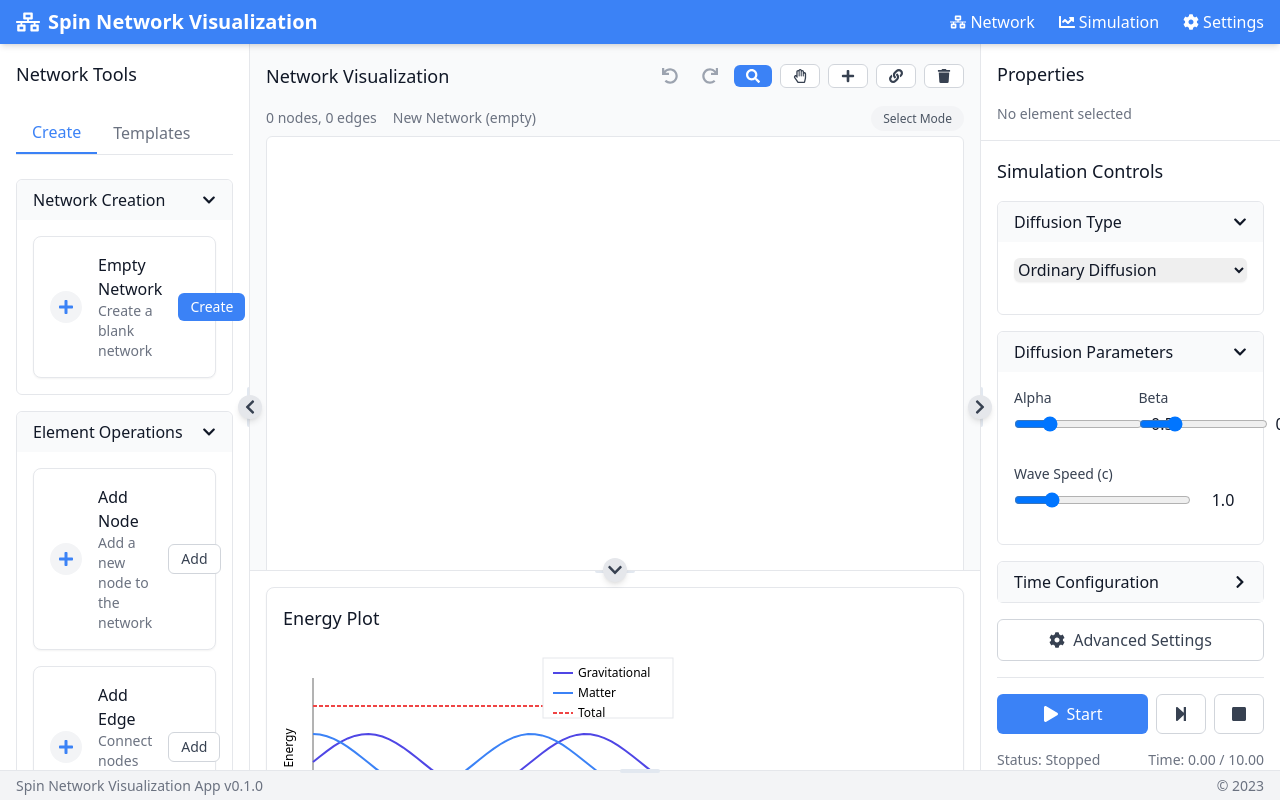
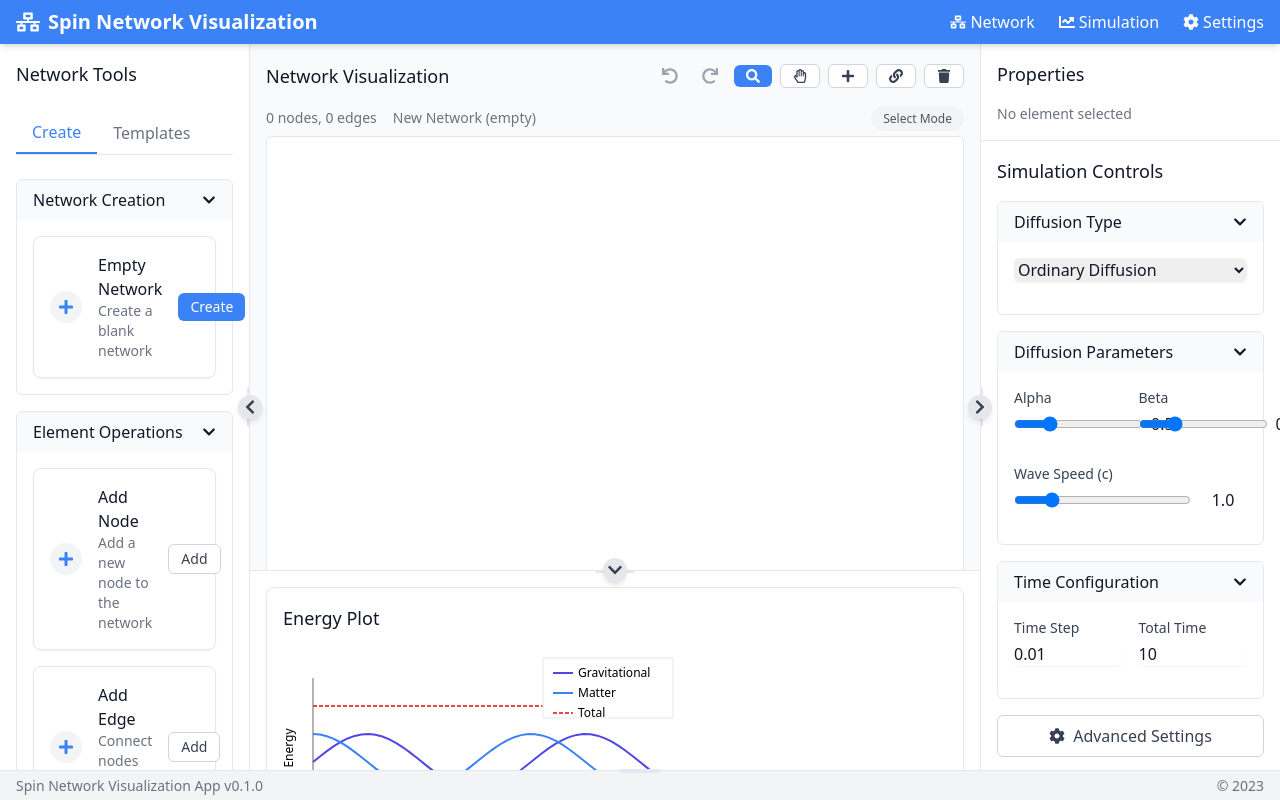
Before and after one commit to space-cadet/spin_network_app, a React (Vite) app: page / in a window 1280 px wide. Built offline with nearby package versions, Linux system fonts and the light colour scheme.

Commit message:
Implement collapsible section state management for sidebar panels with Redux integration

```diff
--- a/src/components/common/CollapsibleSection.tsx
+++ b/src/components/common/CollapsibleSection.tsx
@@ -1,5 +1,8 @@
-import React, { useState } from 'react';
+import React, { useEffect } from 'react';
 import { FaChevronDown, FaChevronRight } from 'react-icons/fa';
+import { useAppDispatch, useAppSelector } from '../../store/hooks';
+import { toggleSectionCollapsed } from '../../store/slices/uiSlice';
+import { selectSectionCollapsed } from '../../store/selectors';
 
 interface CollapsibleSectionProps {
   title: string;
@@ -9,10 +12,12 @@ interface CollapsibleSectionProps {
   headerClassName?: string;
   contentClassName?: string;
   iconClassName?: string;
+  id?: string; // Optional ID - will be generated from title if not provided
 }
 
 /**
  * A reusable collapsible section component with expand/collapse functionality
+ * that persists its state in Redux
  */
 const CollapsibleSection: React.FC<CollapsibleSectionProps> = ({
   title,
@@ -22,11 +27,29 @@ const CollapsibleSection: React.FC<CollapsibleSectionProps> = ({
   headerClassName = '',
   contentClassName = '',
   iconClassName = '',
+  id: propId,
 }) => {
-  const [isExpanded, setIsExpanded] = useState(defaultExpanded);
+  const dispatch = useAppDispatch();
+
+  // Generate a consistent ID for this section based on title
+  const sectionId = propId || `section-${title.toLowerCase().replace(/\s+/g, '-')}`;
+
+  // Get collapsed state from Redux
+  const isCollapsed = useAppSelector(selectSectionCollapsed(sectionId));
+
+  // Initialize the state on first render if needed
+  useEffect(() => {
+    // Only initialize if it's not already in Redux
+    if (isCollapsed === undefined) {
+      dispatch(toggleSectionCollapsed({
+        sectionId,
+        collapsed: !defaultExpanded
+      }));
+    }
+  }, [dispatch, sectionId, defaultExpanded, isCollapsed]);
 
   const toggleExpand = () => {
-    setIsExpanded(!isExpanded);
+    dispatch(toggleSectionCollapsed({ sectionId }));
   };
 
   return (
@@ -37,11 +60,11 @@ const CollapsibleSection: React.FC<CollapsibleSectionProps> = ({
       >
         <span className="font-medium">{title}</span>
         <span className={`transition-transform duration-200 ${iconClassName}`}>
-          {isExpanded ? <FaChevronDown size={14} /> : <FaChevronRight size={14} />}
+          {!isCollapsed ? <FaChevronDown size={14} /> : <FaChevronRight size={14} />}
         </span>
       </button>
 
-      {isExpanded && (
+      {!isCollapsed && (
         <div className={`p-4 rounded-b-md ${contentClassName}`}>
           {children}
         </div>
--- a/src/store/index.ts
+++ b/src/store/index.ts
@@ -40,8 +40,8 @@ const uiPersistConfig = {
   version: 1,
   storage: localforage,
   migrate: migrationFunction,
-  // Persist UI settings, sidebar visibility, and sidebar sizes
-  whitelist: ['viewSettings', 'sidebarVisibility', 'sidebarSizes']
+  // Persist UI settings, sidebar visibility, sidebar sizes, and collapsed sections
+  whitelist: ['viewSettings', 'sidebarVisibility', 'sidebarSizes', 'collapsedSections']
 };
 
 // Configure recent networks persist options
--- a/src/store/selectors/index.ts
+++ b/src/store/selectors/index.ts
@@ -34,6 +34,11 @@ export const selectSidebarSizes = (state: RootState) => state.ui.sidebarSizes;
 export const selectLeftSidebarSize = (state: RootState) => state.ui.sidebarSizes.left;
 export const selectRightSidebarSize = (state: RootState) => state.ui.sidebarSizes.right;
 export const selectBottomSidebarSize = (state: RootState) => state.ui.sidebarSizes.bottom;
+
+// Section collapse state selectors
+export const selectCollapsedSections = (state: RootState) => state.ui.collapsedSections;
+export const selectSectionCollapsed = (sectionId: string) => (state: RootState) =>
+  state.ui.collapsedSections[sectionId] || false;
 
 // Settings selectors
 export const selectTheme = (state: RootState) => state.ui.theme;
--- a/src/store/slices/uiSlice.ts
+++ b/src/store/slices/uiSlice.ts
@@ -37,6 +37,9 @@ interface UIState {
     right: number;
     bottom: number;
   };
+  collapsedSections: {
+    [sectionId: string]: boolean;
+  };
   theme: 'light' | 'dark' | 'system';
   performanceSettings: PerformanceSettings;
 }
@@ -67,6 +70,10 @@ const initialState: UIState = {
     right: 300,   // Default width for right sidebar
     bottom: 200,  // Default height for bottom sidebar
   },
+  collapsedSections: {
+    // Default expanded/collapsed state for sections
+    // true means collapsed, false means expanded
+  },
   theme: 'light',
   performanceSettings: {
     renderingQuality: 'high',
@@ -89,6 +96,19 @@ const uiSlice = createSlice({
       action: PayloadAction<{ id: string | null; type: 'node' | 'edge' | null }>
     ) => {
       state.selectedElement = action.payload;
+    },
+
+    // Toggle section collapse state
+    toggleSectionCollapsed: (
+      state,
+      action: PayloadAction<{ sectionId: string; collapsed?: boolean }>
+    ) => {
+      const { sectionId, collapsed } = action.payload;
+      if (collapsed !== undefined) {
+        state.collapsedSections[sectionId] = collapsed;
+      } else {
+        state.collapsedSections[sectionId] = !state.collapsedSections[sectionId];
+      }
     },
 
     // Change the interaction mode
@@ -159,6 +179,7 @@ const uiSlice = createSlice({
       state.viewSettings = initialState.viewSettings;
       state.sidebarVisibility = initialState.sidebarVisibility;
       state.sidebarSizes = initialState.sidebarSizes;
+      state.collapsedSections = initialState.collapsedSections;
       state.theme = initialState.theme;
       state.performanceSettings = initialState.performanceSettings;
     },
@@ -181,6 +202,7 @@ export const {
   toggleSidebar,
   setSidebarVisibility,
   setSidebarSize,
+  toggleSectionCollapsed,
   setTheme,
   setPerformanceSettings,
   resetAllSettings,
```
